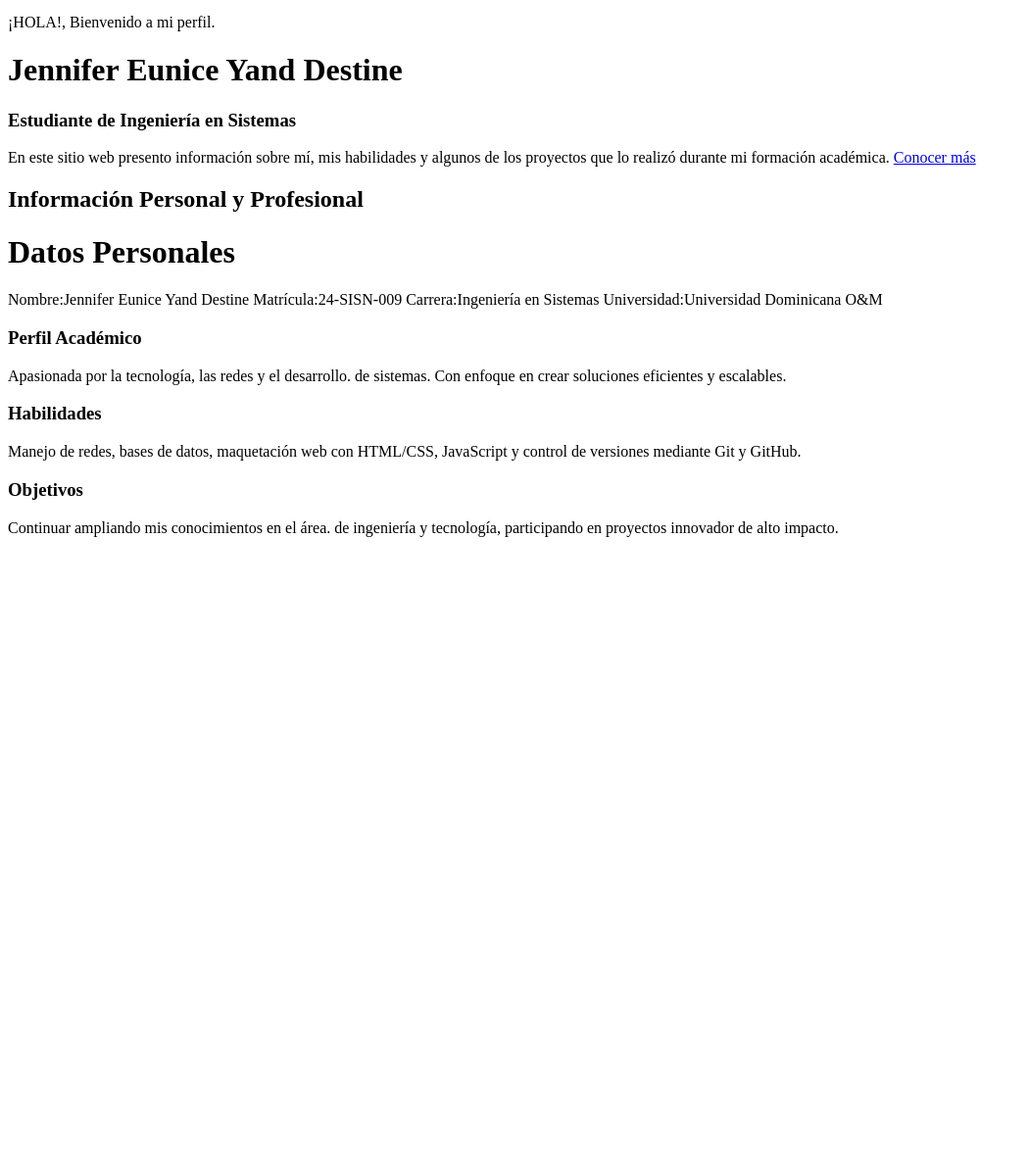
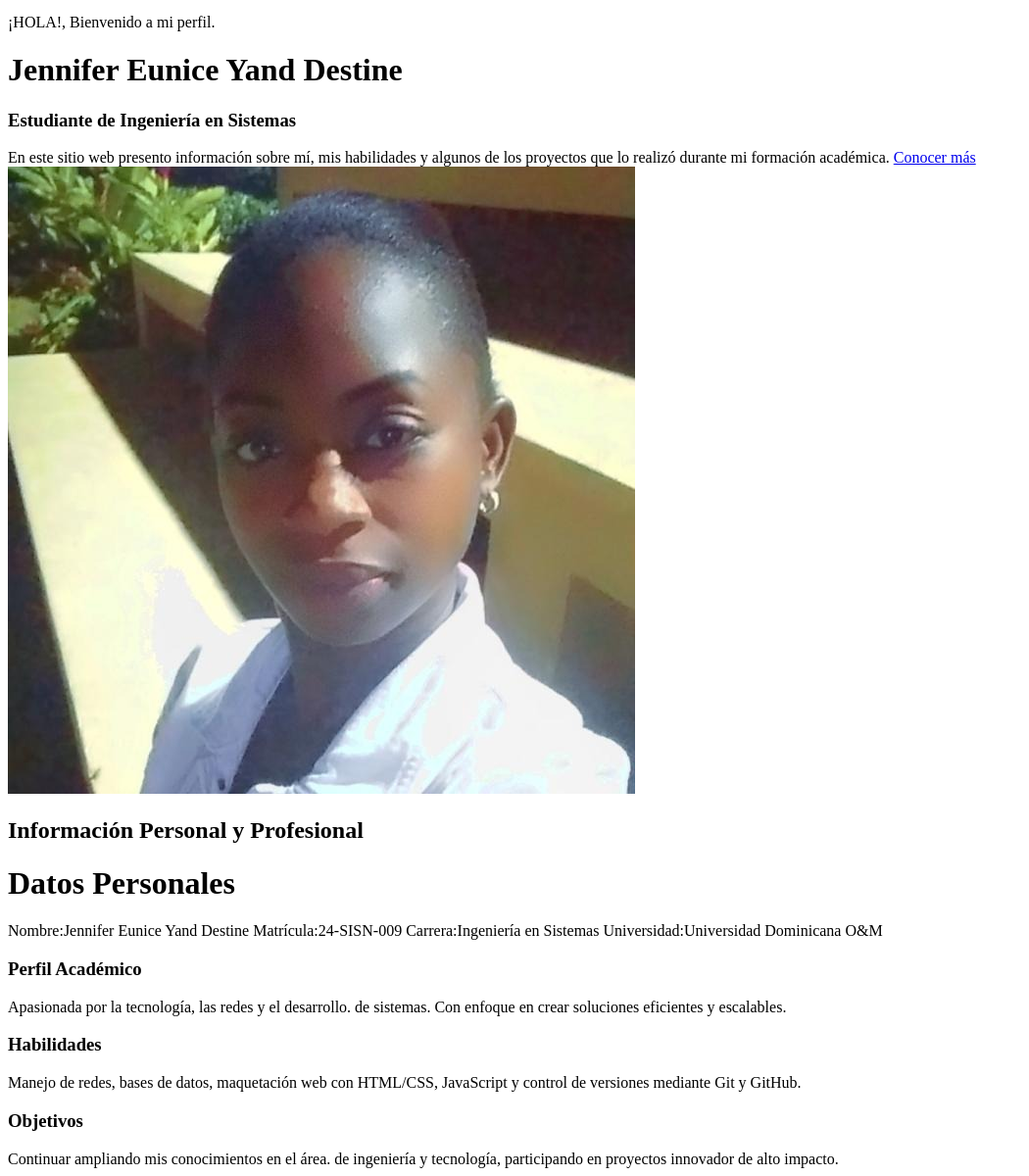
Before and after one commit to jennifer02-r/proyecto_final, a Flask app: page /integrante2 in a window 1280 px wide. Shown: the part 185-1385 px from the top of the page at 98% size, without its empty margins (0-1050 px from the left). Before the commit the page ends 733 px from the top, so only its background shows below. Run offline with Flask 3, Linux system fonts and the light colour scheme.

Commit message:
Mensaje de los cambios

```diff
--- a/templates/pagina2.html
+++ b/templates/pagina2.html
@@ -7,7 +7,7 @@
     <enlace rel="hoja de estilo"href="estilo.css">
     <!-- Iconos opcionales de FontAwesome para el diseño -->
     <enlace rel="hoja de estilo"
-        href="https://cdnjs.cloudflare.com/ajax/libs/font-awesome/6.4.0/css/all.min.css">
+       <link rel="stylesheet" href="{{ url_for('static', filename='css/estilos2.css') }}">
 </cabeza>
 <cuerpo>
     <!-- =====================================================
@@ -42,7 +42,7 @@
                 <a href="#sobre-mi"clase="botón">Conocer más</a>
             </div>
             <div clase="foto">
-                <imagen src="Imagen de Jennifer.jpg"alt="Fotografía personal">
+              <img src="{{ url_for('static', filename='imagenes/integrante2.jpeg') }}" alt="Fotografía personal">
             </div>
         </div>
     </sección>
```
